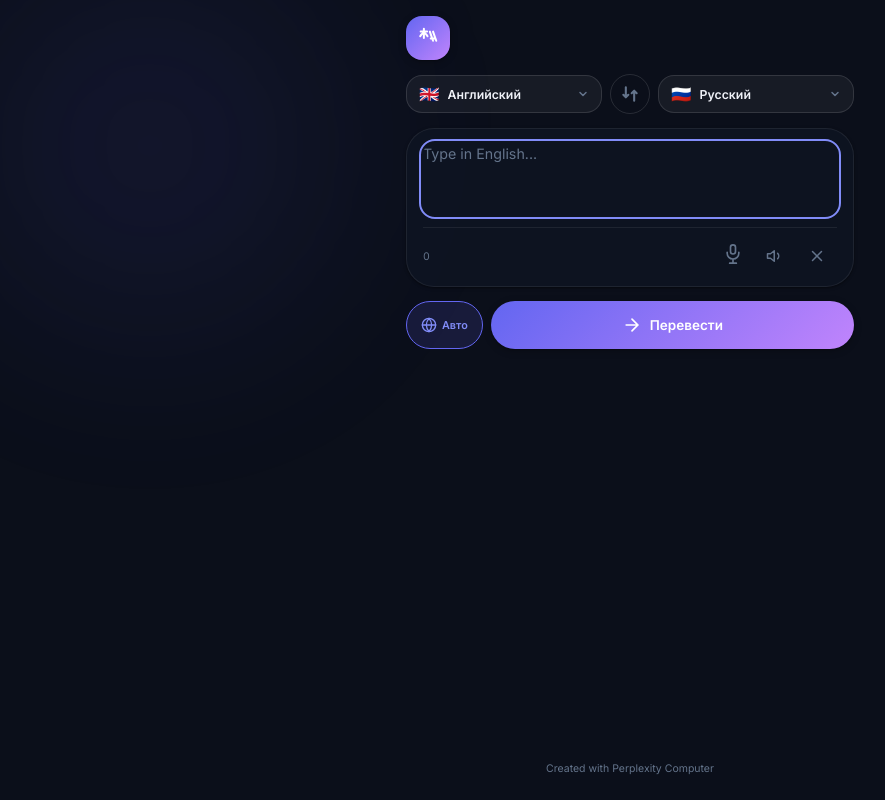
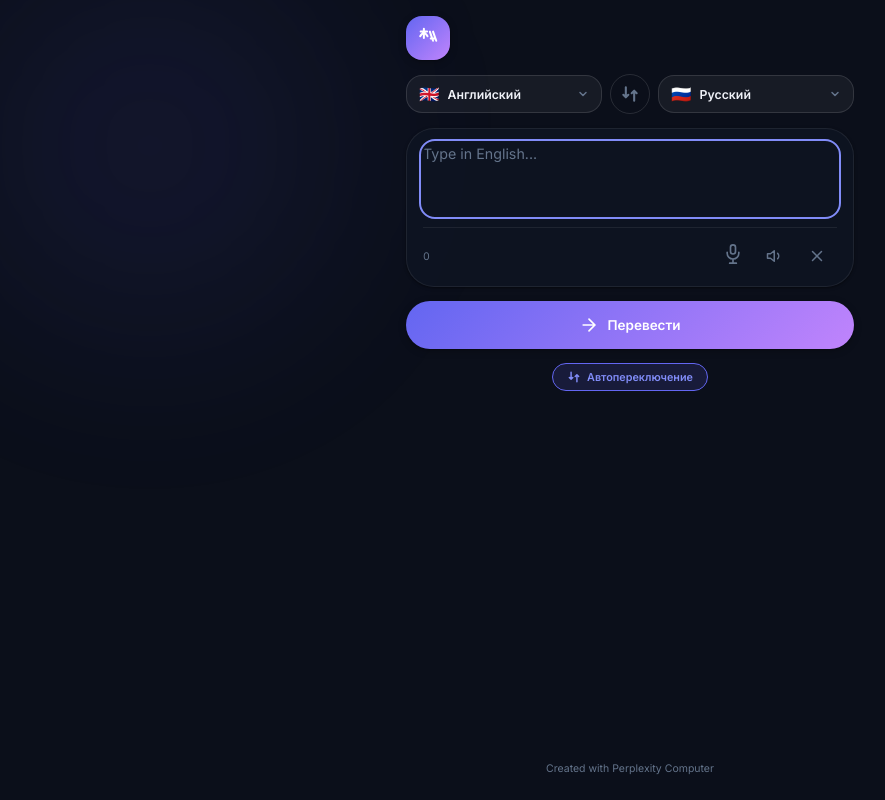
Before and after one commit to Antoncrypto-dev/smart-translate, a plain HTML site: page index.html in a window 1280 px wide. Shown: the whole page, without its empty margins (10-895 px from the left). Drawn offline with Linux system fonts and the light colour scheme.

Commit message:
fix: autodetect chip — moved below translate, clearer label & icon

```diff
--- a/app.js
+++ b/app.js
@@ -36,7 +36,6 @@ const transToggleText = $('#trans-toggle-text');
 const autodetectHint = $('#autodetect-hint');
 const autodetectText = $('#autodetect-text');
 const btnAutodetect = $('#btn-autodetect');
-const autodetectLabel = $('#autodetect-label');
 
 // ===== Language Data =====
 const LANGS = {
--- a/index.html
+++ b/index.html
@@ -123,16 +123,20 @@
       </div>
     </div>
 
-    <!-- Auto-detect toggle + Translate button -->
-    <div class="action-row anim-fade" style="--delay:3">
-      <button id="btn-autodetect" class="autodetect-btn active" aria-pressed="true" title="Автоопределение языка">
-        <svg width="16" height="16" viewBox="0 0 24 24" fill="none" stroke="currentColor" stroke-width="2" stroke-linecap="round" stroke-linejoin="round"><circle cx="12" cy="12" r="10"/><path d="M2 12h20"/><path d="M12 2a15.3 15.3 0 0 1 4 10 15.3 15.3 0 0 1-4 10 15.3 15.3 0 0 1-4-10 15.3 15.3 0 0 1 4-10z"/></svg>
-        <span id="autodetect-label">Авто</span>
-      </button>
+    <!-- Translate button -->
+    <div class="anim-fade" style="--delay:3">
       <button id="btn-translate" class="translate-btn">
         <div class="btn-shine"></div>
         <svg width="20" height="20" viewBox="0 0 24 24" fill="none" stroke="currentColor" stroke-width="2" stroke-linecap="round"><path d="M5 12h14M12 5l7 7-7 7"/></svg>
         <span>Перевести</span>
+      </button>
+    </div>
+
+    <!-- Auto-detect chip (below translate, small & clear) -->
+    <div class="autodetect-row anim-fade" style="--delay:4">
+      <button id="btn-autodetect" class="autodetect-chip active" aria-pressed="true" title="Автопереключение языков">
+        <svg class="autodetect-chip-icon" width="14" height="14" viewBox="0 0 24 24" fill="none" stroke="currentColor" stroke-width="2.5" stroke-linecap="round" stroke-linejoin="round"><path d="M7 16V4m0 12l-3-3m3 3l3-3"/><path d="M17 8v12m0-12l3 3m-3-3l-3 3"/></svg>
+        <span>Автопереключение</span>
       </button>
     </div>
 
--- a/style.css
+++ b/style.css
@@ -115,16 +115,16 @@ textarea{font:inherit;color:inherit;border:none;outline:none;background:none;res
 .icon-btn-sm:hover::before{opacity:.08}
 .icon-btn-sm:active{transform:scale(.85);color:var(--primary)}.icon-btn-sm:active::before{opacity:.12}
 
-/* ===== Action Row (Auto-detect + Translate) ===== */
-.action-row{display:flex;gap:8px;align-items:stretch}
-
-/* Auto-detect toggle button */
-.autodetect-btn{display:flex;align-items:center;justify-content:center;gap:5px;padding:0 14px;border-radius:var(--r-full);border:1.5px solid var(--border-hi);background:var(--surface);color:var(--text-3);font-size:.72rem;font-weight:600;white-space:nowrap;transition:all .3s var(--md-ease);flex-shrink:0;position:relative;overflow:hidden}
-.autodetect-btn::before{content:'';position:absolute;inset:0;border-radius:inherit;background:currentColor;opacity:0;transition:opacity .2s;pointer-events:none}
-.autodetect-btn:hover::before{opacity:.06}
-.autodetect-btn:active{transform:scale(.95)}
-.autodetect-btn.active{border-color:var(--primary-dim);background:var(--primary-container);color:var(--primary)}
-.autodetect-btn.active svg{color:var(--primary)}
+/* ===== Auto-detect Chip (compact toggle below translate) ===== */
+.autodetect-row{display:flex;justify-content:center}
+.autodetect-chip{display:inline-flex;align-items:center;gap:6px;padding:6px 14px;border-radius:var(--r-full);border:1.5px solid var(--border-hi);background:var(--surface);color:var(--text-3);font-size:.72rem;font-weight:600;white-space:nowrap;cursor:pointer;-webkit-tap-highlight-color:transparent;transition:all .3s var(--md-ease);position:relative;overflow:hidden;user-select:none}
+.autodetect-chip::before{content:'';position:absolute;inset:0;border-radius:inherit;background:currentColor;opacity:0;transition:opacity .2s;pointer-events:none}
+.autodetect-chip:hover::before{opacity:.06}
+.autodetect-chip:active{transform:scale(.94)}
+.autodetect-chip.active{border-color:var(--primary-dim);background:var(--primary-container);color:var(--primary)}
+.autodetect-chip.active .autodetect-chip-icon{color:var(--primary)}
+.autodetect-chip-icon{flex-shrink:0;opacity:.7}
+.autodetect-chip.active .autodetect-chip-icon{opacity:1}
 
 /* ===== Translate Button (Material Filled Button) ===== */
 .translate-btn{display:flex;align-items:center;justify-content:center;gap:8px;width:100%;padding:14px 24px;border-radius:var(--r-full);background:linear-gradient(135deg,var(--primary-dim),var(--accent));color:#fff;font-weight:600;font-size:.9rem;box-shadow:var(--elevation-2);transition:all .35s var(--md-ease);position:relative;overflow:hidden;flex:1;min-width:0}
--- a/sw.js
+++ b/sw.js
@@ -1,4 +1,4 @@
-const CACHE_NAME = 'smart-translate-v6';
+const CACHE_NAME = 'smart-translate-v7';
 const ASSETS = [
   './',
   './index.html',
```
